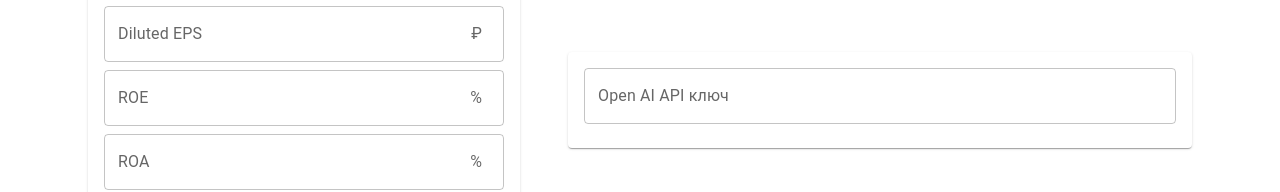
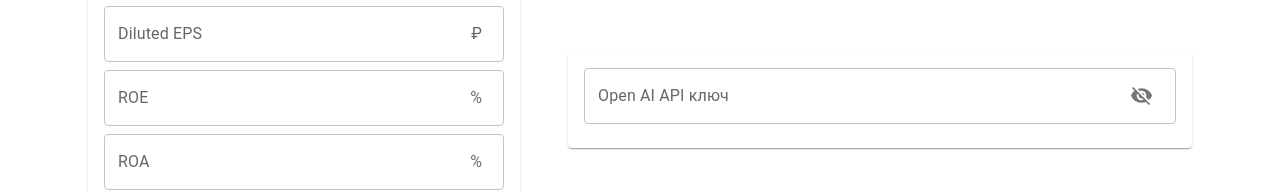
Before and after one commit to Nikcet/GPT_invest, a React (Create React App) app: page / in a window 1280 px wide. Shown: the part 421-613 px from the top of the page. Built offline with nearby package versions, Linux system fonts and the light colour scheme; no server answers.

Commit message:
add visibility icon

```diff
--- a/package.json
+++ b/package.json
@@ -7,6 +7,7 @@
     "@emotion/react": "^11.11.1",
     "@emotion/styled": "^11.11.0",
     "@fontsource/roboto": "^5.0.3",
+    "@mui/icons-material": "^5.11.16",
     "@mui/material": "^5.13.5",
     "@reduxjs/toolkit": "^1.9.5",
     "@testing-library/jest-dom": "^5.16.5",
--- /dev/null
+++ b/src/Icons/visibilityIcon.tsx
@@ -0,0 +1,16 @@
+import { createSvgIcon } from '@mui/material/utils';
+
+export const VisibilityIcon = createSvgIcon(
+  <svg
+    xmlns="http://www.w3.org/2000/svg"
+    viewBox="0 0 25 25"
+    fill="currentColor"
+  >
+    <path
+      fillRule="evenodd"
+      d="M12 4.5C7 4.5 2.73 7.61 1 12c1.73 4.39 6 7.5 11 7.5s9.27-3.11 11-7.5c-1.73-4.39-6-7.5-11-7.5zM12 17c-2.76 0-5-2.24-5-5s2.24-5 5-5 5 2.24 5 5-2.24 5-5 5zm0-8c-1.66 0-3 1.34-3 3s1.34 3 3 3 3-1.34 3-3-1.34-3-3-3z"
+      clipRule="evenodd"
+    />
+  </svg>,
+  'VisibilityIcon'
+);
--- /dev/null
+++ b/src/Icons/visibilityOffIcon.tsx
@@ -0,0 +1,16 @@
+import { createSvgIcon } from '@mui/material/utils';
+
+export const VisibilityOffIcon = createSvgIcon(
+    <svg
+        xmlns="http://www.w3.org/2000/svg"
+        viewBox="0 0 25 25"
+        fill="currentColor"
+    >
+        <path
+            fillRule="evenodd"
+            d="M12 7c2.76 0 5 2.24 5 5 0 .65-.13 1.26-.36 1.83l2.92 2.92c1.51-1.26 2.7-2.89 3.43-4.75-1.73-4.39-6-7.5-11-7.5-1.4 0-2.74.25-3.98.7l2.16 2.16C10.74 7.13 11.35 7 12 7zM2 4.27l2.28 2.28.46.46C3.08 8.3 1.78 10.02 1 12c1.73 4.39 6 7.5 11 7.5 1.55 0 3.03-.3 4.38-.84l.42.42L19.73 22 21 20.73 3.27 3 2 4.27zM7.53 9.8l1.55 1.55c-.05.21-.08.43-.08.65 0 1.66 1.34 3 3 3 .22 0 .44-.03.65-.08l1.55 1.55c-.67.33-1.41.53-2.2.53-2.76 0-5-2.24-5-5 0-.79.2-1.53.53-2.2zm4.31-.78 3.15 3.15.02-.16c0-1.66-1.34-3-3-3l-.17.01z"
+            clipRule="evenodd"
+        />
+    </svg>,
+    'VisibilityOffIcon'
+);
--- a/src/components/ApiInput/ApiInput.tsx
+++ b/src/components/ApiInput/ApiInput.tsx
@@ -1,11 +1,15 @@
-import { useEffect, useState } from 'react';
+import React, { useEffect, useState } from 'react';
 import {
     Box,
     Container,
     TextField,
     Card,
     CardContent,
+    InputAdornment,
+    IconButton,
 } from '@mui/material';
+import { VisibilityIcon } from '../../Icons/visibilityIcon';
+import { VisibilityOffIcon } from '../../Icons/visibilityOffIcon';
 
 interface IProps {
     handleKey: (keyString: string) => void,
@@ -14,7 +18,13 @@ interface IProps {
 
 function ApiInput(props: IProps) {
 
-    // const [key, setKey] = useState<string | null>('');
+    const [showPassword, setShowPassword] = useState(false);
+
+    const handleClickShowPassword = () => setShowPassword((show) => !show);
+
+    const handleMouseDownPassword = (event: React.MouseEvent<HTMLButtonElement>) => {
+        event.preventDefault();
+    };
 
 
     return (
@@ -30,14 +40,26 @@ function ApiInput(props: IProps) {
                             fullWidth
                             label="Open AI API ключ"
                             value={props.key}
-                            type="password"
+                            type={showPassword ? 'text' : 'password'}
                             onChange={(event) => props.handleKey(event.target.value)}
+                            InputProps={{
+                                endAdornment:
+                                    <InputAdornment position="end" >
+                                        <IconButton
+                                            onClick={handleClickShowPassword}
+                                            onMouseDown={handleMouseDownPassword}
+                                        >
+                                            {showPassword ? <VisibilityIcon /> : <VisibilityOffIcon />}
+                                        </IconButton>
+                                    </InputAdornment>
+
+                            }}
                         />
 
                     </CardContent>
                 </Card>
             </Box>
-        </Container>
+        </Container >
     );
 }
 
```
Also changed, not shown: 1 other file (tests, documents, lock files or other folders).
